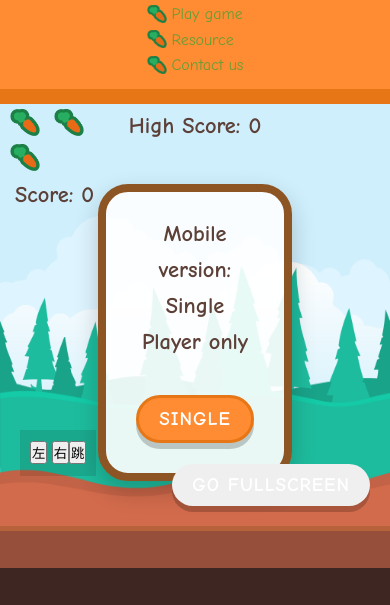
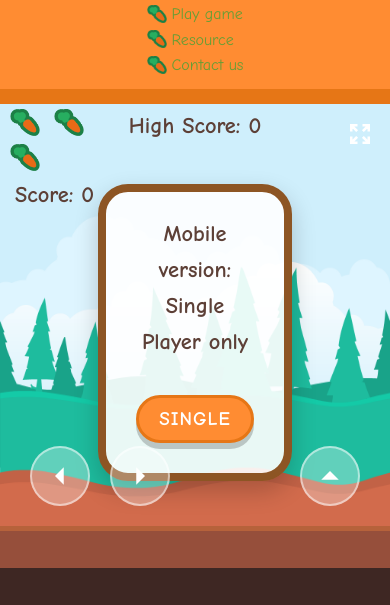
Before and after one commit to deeumiya-huang/happy-bunnies-game, a website with bundled scripts: page index.html in a window 390 px wide. Shown: the part 146-751 px from the top of the page. Built offline with nearby package versions, Linux system fonts and the light colour scheme; a web font is replaced by a local one.

Commit message:
style: replace mobile movement and fullscreen buttons with SVG icons

```diff
--- a/index.html
+++ b/index.html
@@ -31,14 +31,22 @@
         <div class="subcontainer">
             <img id="left-bunny" src="src/assets/bunny1_stand.png" alt="left bunny">
             <section id="game-container">
-                <button class="btn" id="fullscreen-btn">Go Fullscreen</button>
+                <button id="fullscreen-btn">
+                    <svg width="24" height="24" viewBox="0 0 24 24"><path fill="none" stroke="currentColor" stroke-linecap="square" stroke-width="2" d="M5.884 5.884L9 9m0-4H5v4m.884 9.116L9 15m-4 0v4h4m9.116-13.116L15 9m0-4h4v4m-.884 9.116L15 15m4 0v4h-4"/></svg>
+                </button>
                 <div id="mobile-controls">
                     <div class="move-btns">
-                        <button class="btn-mobile" id="btn-left">左</button>
-                        <button class="btn-mobile" id="btn-right">右</button>
+                        <button class="btn-mobile" id="btn-left">
+                            <svg viewBox="0 0 24 24"><path d="M15 19l-7-7 7-7v14z"/></svg>
+                        </button>
+                        <button class="btn-mobile" id="btn-right">
+                            <svg viewBox="0 0 24 24"><path d="M9 5l7 7-7 7V5z"/></svg>
+                        </button>
                     </div>
                     <div class="action-btns">
-                        <button class="btn-mobile" id="btn-jump">跳</button>
+                        <button class="btn-mobile" id="btn-jump">
+                            <svg viewBox="0 0 24 24"><path d="M12 8l-7 7h14l-7-7z"/></svg>
+                        </button>
                     </div>
                 </div>
                 <div class="canvas-wrapper">
--- a/src/main.js
+++ b/src/main.js
@@ -194,14 +194,14 @@ fullscreenBtn.addEventListener('click', async (e) => {
                 });
             }
 
-            fullscreenBtn.textContent = "Exit Fullscreen";
+            fullscreenBtn.innerHTML = `<svg xmlns="http://www.w3.org/2000/svg" width="24" height="24" viewBox="0 0 24 24"><path fill="currentColor" d="M14 10V4h2v2.59l3.29-3.29l1.41 1.41L17.41 8H20v2zM4 10V8h2.59l-3.3-3.29l1.42-1.42L8 6.59V4h2v6zm16 4v2h-2.59l3.29 3.29l-1.41 1.41L16 17.41V20h-2v-6zm-10 0v6H8v-2.59l-3.29 3.3l-1.42-1.42L6.59 16H4v-2z"/></svg>`;
         } else {
             // 3. Exit fullscreen mode
             if (screen.orientation?.unlock) {
                 screen.orientation.unlock(); // Unlock the orientation
             }
             await document.exitFullscreen();
-            fullscreenBtn.textContent = "Go Fullscreen";
+            fullscreenBtn.innerHTML = `<svg width="24" height="24" viewBox="0 0 24 24"><path fill="none" stroke="currentColor" stroke-linecap="square" stroke-width="2" d="M5.884 5.884L9 9m0-4H5v4m.884 9.116L9 15m-4 0v4h4m9.116-13.116L15 9m0-4h4v4m-.884 9.116L15 15m4 0v4h-4"/></svg>`;
         }
     } catch (err) { // check which kind of error happened
         if (err.name === 'NotAllowedError') {
@@ -216,7 +216,7 @@ fullscreenBtn.addEventListener('click', async (e) => {
 // listen for fullscreen change events (updates button text when Esc is pressed).
 document.addEventListener('fullscreenchange', () => {
     if (!document.fullscreenElement) {
-        fullscreenBtn.textContent = "Go Fullscreen";
+        fullscreenBtn.innerHTML = `<svg width="24" height="24" viewBox="0 0 24 24"><path fill="none" stroke="currentColor" stroke-linecap="square" stroke-width="2" d="M5.884 5.884L9 9m0-4H5v4m.884 9.116L9 15m-4 0v4h4m9.116-13.116L15 9m0-4h4v4m-.884 9.116L15 15m4 0v4h-4"/></svg>`;
         // trigger resize to ensure canvas dimensions are correct after exiting fullscreen.
         resize();
     }
--- a/styles.css
+++ b/styles.css
@@ -120,9 +120,28 @@ nav li::before {
 
 #fullscreen-btn {
     position: absolute;
-    bottom: 20px;
-    right: 20px;
+    top: 0;
+    right: 0;
     z-index: 3;
+    width: 60px;
+    height: 60px;
+    background: transparent;
+    border: none;
+    color: white;
+    display: flex;
+    align-items: center;
+    justify-content: center;
+    outline: none;
+    -webkit-tap-highlight-color: transparent; /* Remove the default tap highlight color on mobile */
+    transition: transform 0.1s, background 0.1s;
+}
+#fullscreen-btn:active {
+    transform: scale(0.9);
+}
+
+#fullscreen-btn svg {
+    width: 30px;
+    height: 30px;
 }
 .game-items {
     position: absolute;
@@ -364,7 +383,7 @@ nav li::before {
     display: none;
 }
 
-@media (max-width: 768px) {
+@media (max-width: 768px), (orientation: landscape) and (max-device-width: 932px) {
     .header-container {
         padding: 10px;
         grid-template-columns: 1fr;
@@ -396,12 +415,44 @@ nav li::before {
     }
     #mobile-controls {
         position: absolute;
-        bottom: 50px;
-        left: 20px;
-        z-index: 3;
+        bottom: 20px;
+        left: 0;
+        width: 100%;
+        z-index: 4;
         display: flex;
         justify-content: space-between;
-        padding: 10px;
-        background: rgba(0,0,0,0.1);
+        padding: 0 30px;
+        pointer-events: none; /*Prevent the container from blocking interactions with the Canvas */
+    }
+
+    .btn-mobile {
+        pointer-events: auto; /* Re-enable interactions for the buttons */
+        width: 60px;
+        height: 60px;
+        background: rgba(255, 255, 255, 0.3);
+        border: 2px solid rgba(255, 255, 255, 0.5);
+        border-radius: 50%; /* round button */
+        display: flex;
+        align-items: center;
+        justify-content: center;
+        outline: none;
+        -webkit-tap-highlight-color: transparent; /* Remove the default tap highlight color on mobile */
+        transition: transform 0.1s, background 0.1s;
+    }
+
+    .btn-mobile:active {
+        transform: scale(0.9);
+        background: rgba(255, 255, 255, 0.6);
+    }
+
+    .btn-mobile svg {
+        width: 30px;
+        height: 30px;
+        fill: white; /* arrow color */
+    }
+
+    .move-btns {
+        display: flex;
+        gap: 20px;
     }
 }
```
